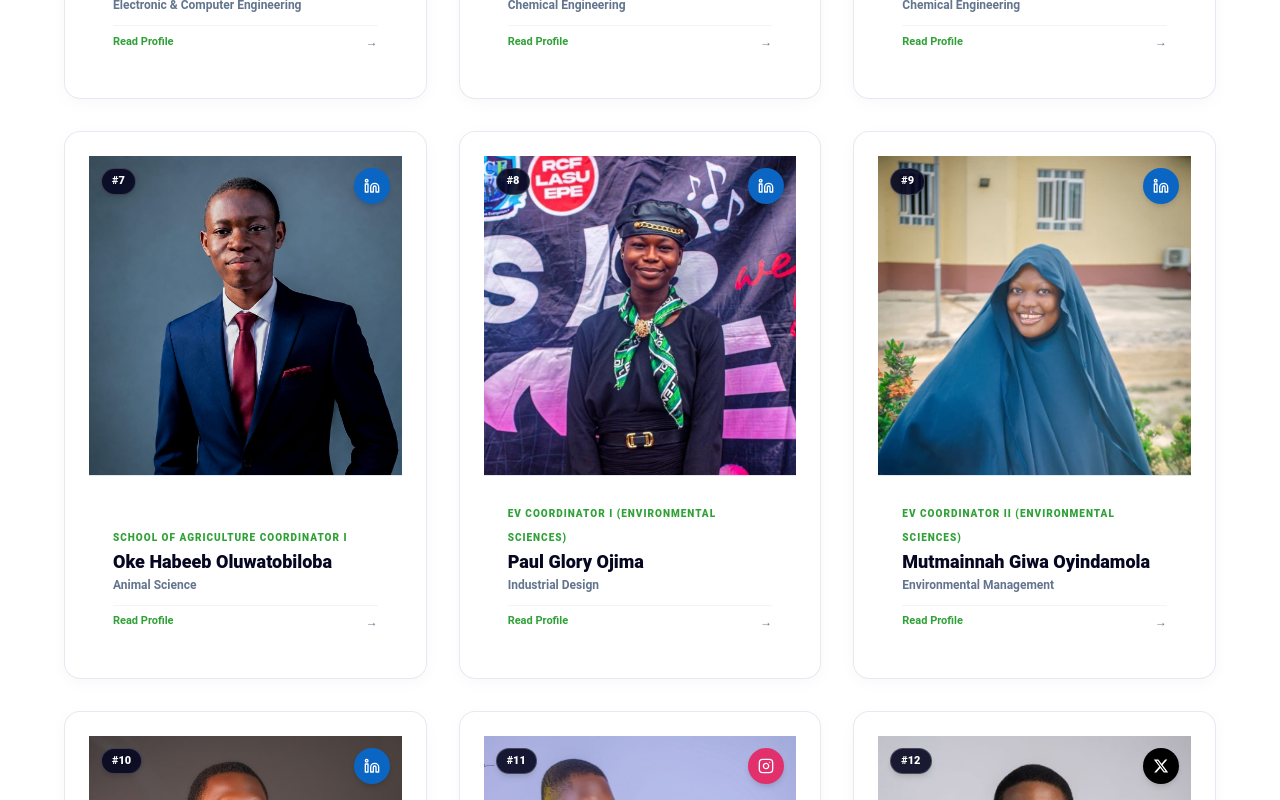
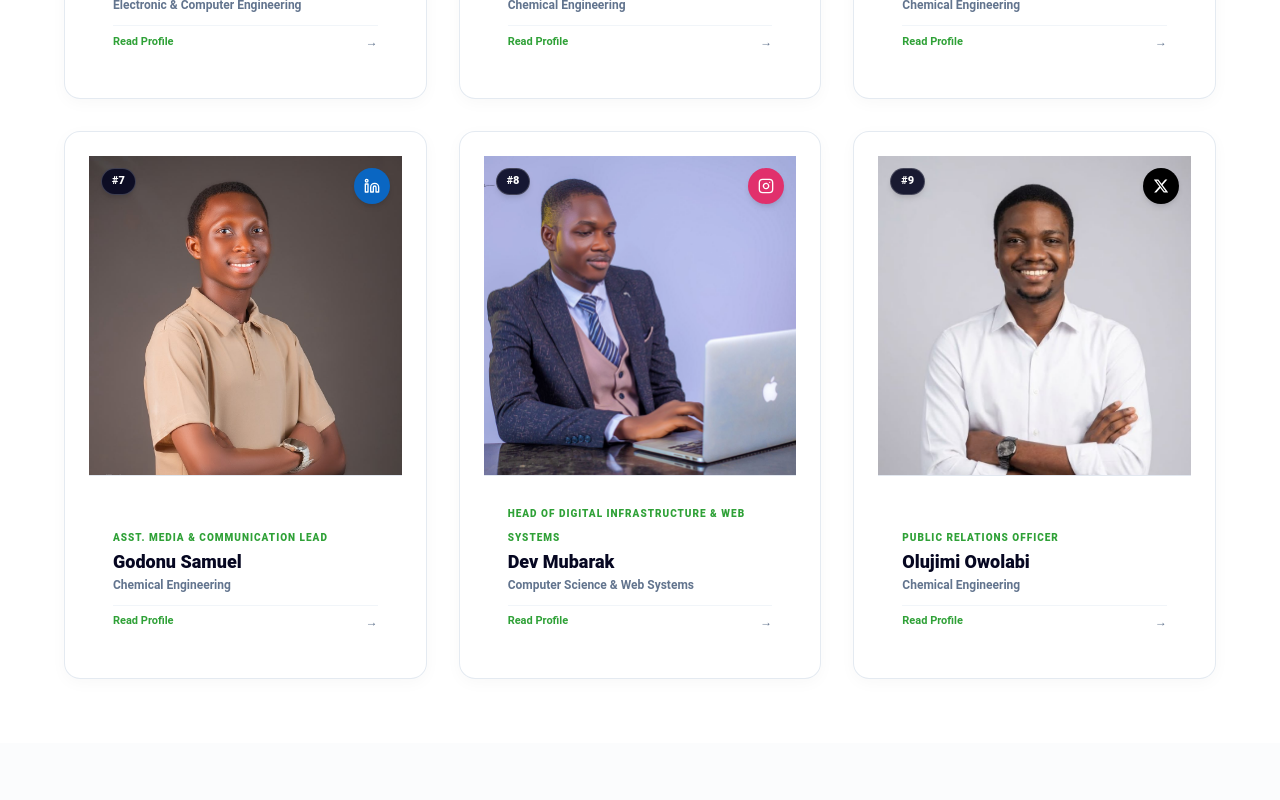
Before and after one commit to Okohfrank/NEX-Official-Website, a React (Vite) app: page / in a window 1280 px wide. Shown: the part 3840-4640 px from the top of the page. Built offline with nearby package versions, Linux system fonts and the light colour scheme; no server answers; the database is empty.

Commit message:
fix(executives): remove 3 coordinators and finalize 9 official council members with sequential 1-9 numbering

```diff
--- a/src/context/AppContext.jsx
+++ b/src/context/AppContext.jsx
@@ -77,7 +77,11 @@ export const AppProvider = ({ children }) => {
     if (saved) {
       try {
         const parsed = JSON.parse(saved);
-        if (parsed && parsed.length >= EXECUTIVES_DATA.length) return parsed;
+        if (parsed && parsed.length === EXECUTIVES_DATA.length) {
+          const validNames = new Set(EXECUTIVES_DATA.map(e => e.name.toLowerCase()));
+          const isValid = parsed.every(p => validNames.has((p.name || '').toLowerCase()));
+          if (isValid) return parsed;
+        }
       } catch (e) {}
     }
     return EXECUTIVES_DATA;
--- a/src/data/mockData.js
+++ b/src/data/mockData.js
@@ -76,67 +76,34 @@ export const EXECUTIVES_DATA = [
   },
   {
     id: "exec-7",
-    name: "Oke Habeeb Oluwatobiloba",
-    role: "School of Agriculture Coordinator I",
-    dept: "Animal Science",
-    bio: "Oke Habeeb Oluwatobiloba is the Founder and Executive Director of HABSFOUNDATION and a final-year Animal Science student at Lagos State University (LASU), Epe Campus. He is passionate about student leadership, youth development, and community impact, with experience coordinating initiatives that empower young people and promote positive change.",
-    photo: "/Agric Coordinator 1.jpeg",
-    order: 7,
-    linkedin: "https://www.linkedin.com/in/habeeb-oke-65b46728a",
-    quote: "Empowering young people and driving sustainable agricultural impact."
-  },
-  {
-    id: "exec-8",
-    name: "Paul Glory Ojima",
-    role: "EV Coordinator I (Environmental Sciences)",
-    dept: "Industrial Design",
-    bio: "Paul Glory Ojima is an Industrial Design student at Lagos State University (LASU) with a passion for leadership, creativity, and student development. As the EV Coordinator I, she is committed to fostering collaboration, supporting student growth, and contributing to initiatives that create a positive impact within the university community.",
-    photo: "/EV Coordinator 1.jpeg",
-    order: 8,
-    linkedin: "https://linkedin.com",
-    quote: "Fostering collaboration, student growth, and creative environmental design."
-  },
-  {
-    id: "exec-9",
-    name: "Mutmainnah Giwa Oyindamola",
-    role: "EV Coordinator II (Environmental Sciences)",
-    dept: "Environmental Management",
-    bio: "Mutmainnah Giwa is an Environmental Management student at Lagos State University (LASU). She is passionate about leadership, teamwork, and using creativity to make a positive impact. She enjoys organizing projects, creating engaging content, and contributing to initiatives that foster growth within the university community.",
-    photo: "/EV Coordinator 2.jpeg",
-    order: 9,
-    linkedin: "https://www.linkedin.com/in/mutmainnah-giwa-a2566233b",
-    quote: "Using creativity, teamwork, and environmental management to foster community growth."
-  },
-  {
-    id: "exec-10",
     name: "Godonu Samuel",
     role: "Asst. Media & Communication Lead",
     dept: "Chemical Engineering",
     bio: "Samuel is a Graphic Designer, Cinematographer, and videographer operating at the intersection of engineering and creativity. As the Asst. Media and Comms Lead, he leverages digital media tools incorporated with technical camera expertise to direct NEX visual storytelling and project showcases.",
     photo: "/samuel.png",
-    order: 10,
+    order: 7,
     linkedin: "https://www.linkedin.com/in/samuelgodonu",
     quote: "Reaching people through digital storytelling at the intersection of engineering and creativity."
   },
   {
-    id: "exec-11",
+    id: "exec-8",
     name: "Dev Mubarak",
     role: "Head of Digital Infrastructure & Web Systems",
     dept: "Computer Science & Web Systems",
     bio: "Dev Mubarak is the Head of Digital Infrastructure & Web Systems at NEX. He leads the engineering, architecture, and deployment of NEX web platforms, digital systems, and database infrastructure, driving technological excellence across the organization.",
     photo: "/mubarak.jpg",
-    order: 11,
+    order: 8,
     instagram: "https://www.instagram.com/dev.mubarak/",
     quote: "Architecting full-stack digital systems and web infrastructure for NEX."
   },
   {
-    id: "exec-12",
+    id: "exec-9",
     name: "Olujimi Owolabi",
     role: "Public Relations Officer",
     dept: "Chemical Engineering",
     bio: "Olujimi Owolabi is a 400-level Chemical Engineering student at Lagos State University (LASU). He served as the 28th Public Relations Officer (PRO) of the Nigerian Society of Chemical Engineers (NSChE), Lagos State University Student Chapter, where he gained valuable experience in communication, publicity, and stakeholder engagement.",
     photo: "/olujimi.png",
-    order: 12,
+    order: 9,
     twitter: "https://x.com/pedro_0xp",
     quote: "Driving communication, publicity, and stakeholder engagement for NEX."
   }
```
